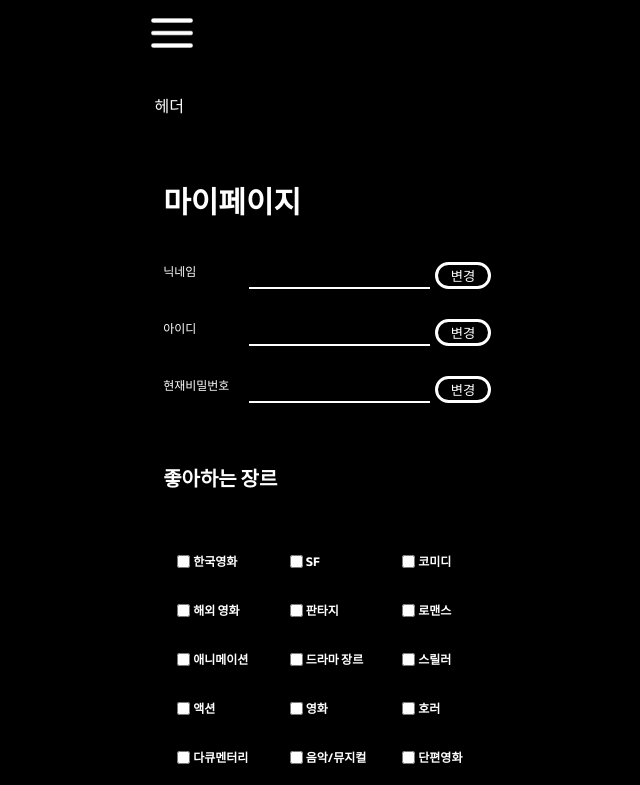
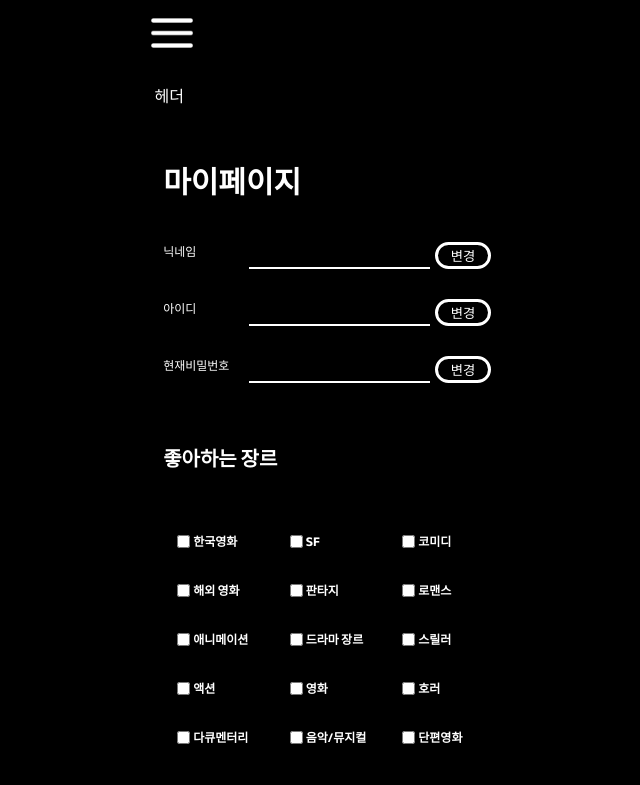
Before and after one commit to Munhak-Zip/Munhak.Zip_Front, a React (Create React App) app: page /user/mypage in a window 1280 px wide. Shown: the top 785 px of the page, without its empty margins (313-953 px from the left). Built offline with nearby package versions, Linux system fonts and the light colour scheme.

Commit message:
[feat/#28] 헤더 이미지 수정

```diff
--- a/src/resources/css/Common/header.css
+++ b/src/resources/css/Common/header.css
@@ -4,5 +4,5 @@
     background-color: black;
 }
 .header{
-    margin-bottom: -15px;
+    margin-bottom: -25px;
 }
```
